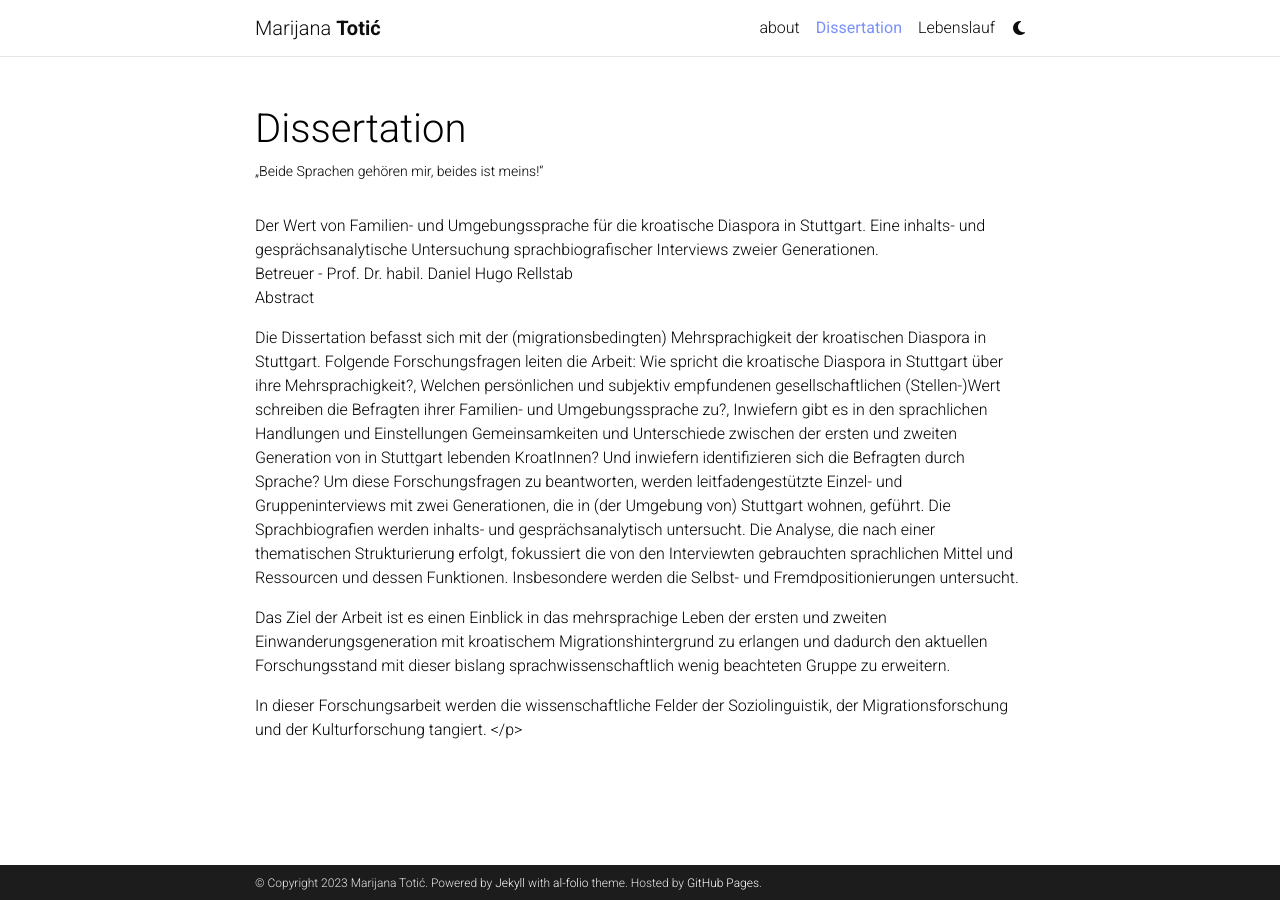
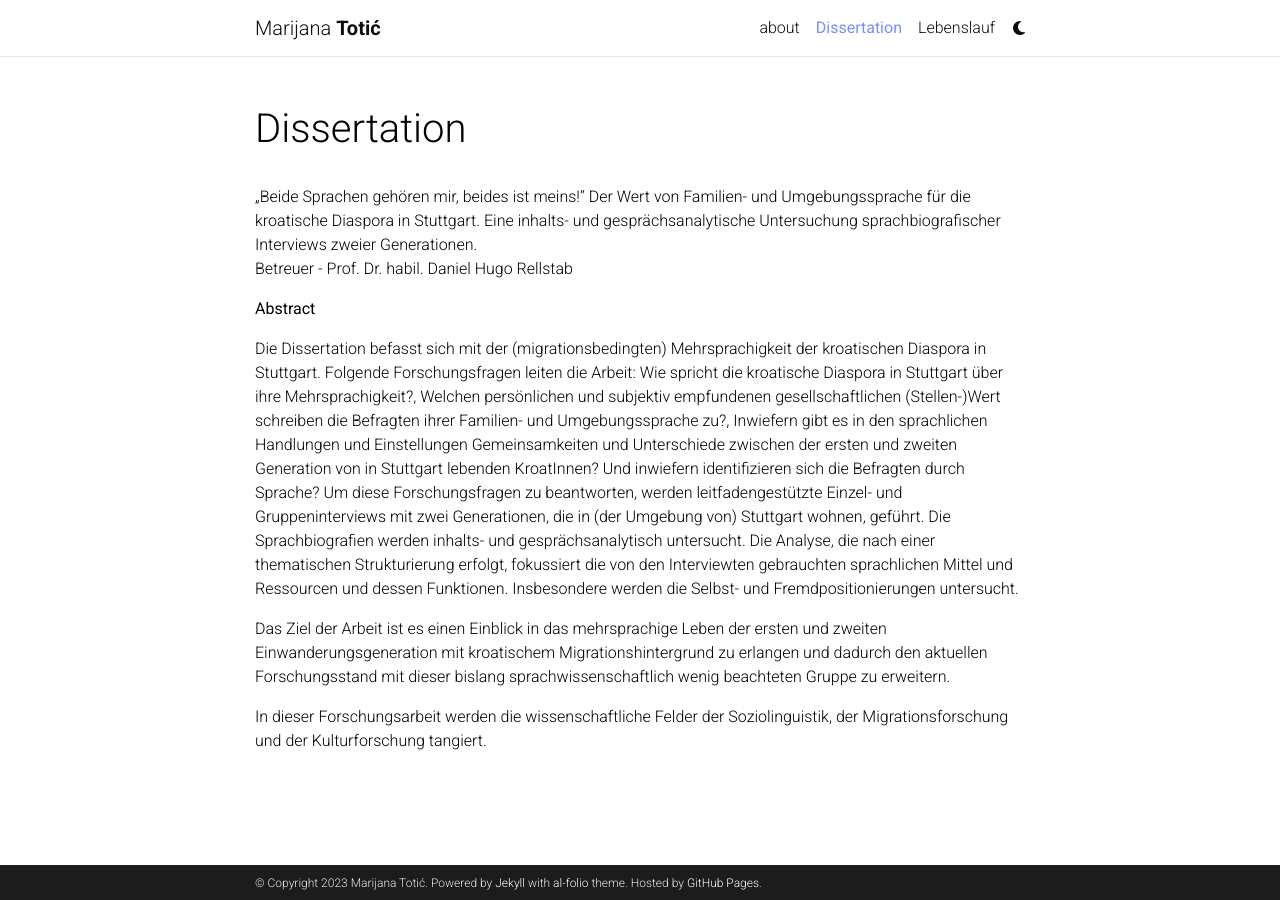
Before and after one commit to MarijanaTotic/MarijanaTotic.github.io, a Jekyll site: the page built from _pages/Dissertation.md, in a window 1280 px wide. Built offline with Jekyll 4.4.1, drawn with Linux system fonts in a browser that asks for light colours; comment, search, counter and statistics services are not loaded; a style sheet for code colours, icons or effects is not loaded.

Commit message:
Update Dissertation.md

```diff
--- a/_pages/Dissertation.md
+++ b/_pages/Dissertation.md
@@ -3,32 +3,42 @@
 permalink: /Dissertation/
 title: Dissertation
 description: Arbeitstitel der laufenden Dissertation
-description: „Beide Sprachen gehören mir, beides ist meins!“
+description:
 nav: true
 nav_order: 1
 ---
 <!-- _pages/Dissertation.md -->
 <div class="Dissertation">
 
+<p1>
+„Beide Sprachen gehören mir, beides ist meins!“
+</p1>
+
 Der Wert von Familien- und Umgebungssprache für die kroatische Diaspora in Stuttgart.
 Eine inhalts- und gesprächsanalytische Untersuchung sprachbiografischer Interviews zweier Generationen.
 </div>
 
 <div class="Dissertation">
+
+<p>
 Betreuer
 - Prof. Dr. habil. Daniel Hugo Rellstab
+</p>
 
 
+<p>
+<b>Abstract</b>
+</p>
 
-<p>Abstract</p>
-
-<p>Die Dissertation befasst sich mit der (migrationsbedingten) Mehrsprachigkeit der kroatischen Diaspora in Stuttgart. Folgende Forschungsfragen leiten die Arbeit: Wie spricht die kroatische Diaspora in Stuttgart über ihre Mehrsprachigkeit?, Welchen persönlichen und subjektiv empfundenen gesellschaftlichen (Stellen-)Wert schreiben die Befragten ihrer Familien- und Umgebungssprache zu?, Inwiefern gibt es in den sprachlichen Handlungen und Einstellungen Gemeinsamkeiten und Unterschiede zwischen der ersten und zweiten Generation von in Stuttgart lebenden KroatInnen? Und inwiefern identifizieren sich die Befragten durch Sprache? Um diese Forschungsfragen zu beantworten, werden leitfadengestützte Einzel- und Gruppeninterviews mit zwei Generationen, die in (der Umgebung von) Stuttgart wohnen, geführt. Die Sprachbiografien werden inhalts- und gesprächsanalytisch untersucht. Die Analyse, die nach einer thematischen Strukturierung erfolgt, fokussiert die von den Interviewten gebrauchten sprachlichen Mittel und Ressourcen und dessen Funktionen. Insbesondere werden die Selbst- und Fremdpositionierungen untersucht.
+<p>
+Die Dissertation befasst sich mit der (migrationsbedingten) Mehrsprachigkeit der kroatischen Diaspora in Stuttgart. Folgende Forschungsfragen leiten die Arbeit: Wie spricht die kroatische Diaspora in Stuttgart über ihre Mehrsprachigkeit?, Welchen persönlichen und subjektiv empfundenen gesellschaftlichen (Stellen-)Wert schreiben die Befragten ihrer Familien- und Umgebungssprache zu?, Inwiefern gibt es in den sprachlichen Handlungen und Einstellungen Gemeinsamkeiten und Unterschiede zwischen der ersten und zweiten Generation von in Stuttgart lebenden KroatInnen? Und inwiefern identifizieren sich die Befragten durch Sprache? Um diese Forschungsfragen zu beantworten, werden leitfadengestützte Einzel- und Gruppeninterviews mit zwei Generationen, die in (der Umgebung von) Stuttgart wohnen, geführt. Die Sprachbiografien werden inhalts- und gesprächsanalytisch untersucht. Die Analyse, die nach einer thematischen Strukturierung erfolgt, fokussiert die von den Interviewten gebrauchten sprachlichen Mittel und Ressourcen und dessen Funktionen. Insbesondere werden die Selbst- und Fremdpositionierungen untersucht.
 </p>
 
 <p>
 Das Ziel der Arbeit ist es einen Einblick in das mehrsprachige Leben der ersten und zweiten Einwanderungsgeneration mit kroatischem Migrationshintergrund zu erlangen und dadurch den aktuellen Forschungsstand mit dieser bislang sprachwissenschaftlich wenig beachteten Gruppe zu erweitern.
 </p>
 
+<p>
 In dieser Forschungsarbeit werden die wissenschaftliche Felder der Soziolinguistik, der Migrationsforschung und der Kulturforschung tangiert.
 </p>
 </div>
```
